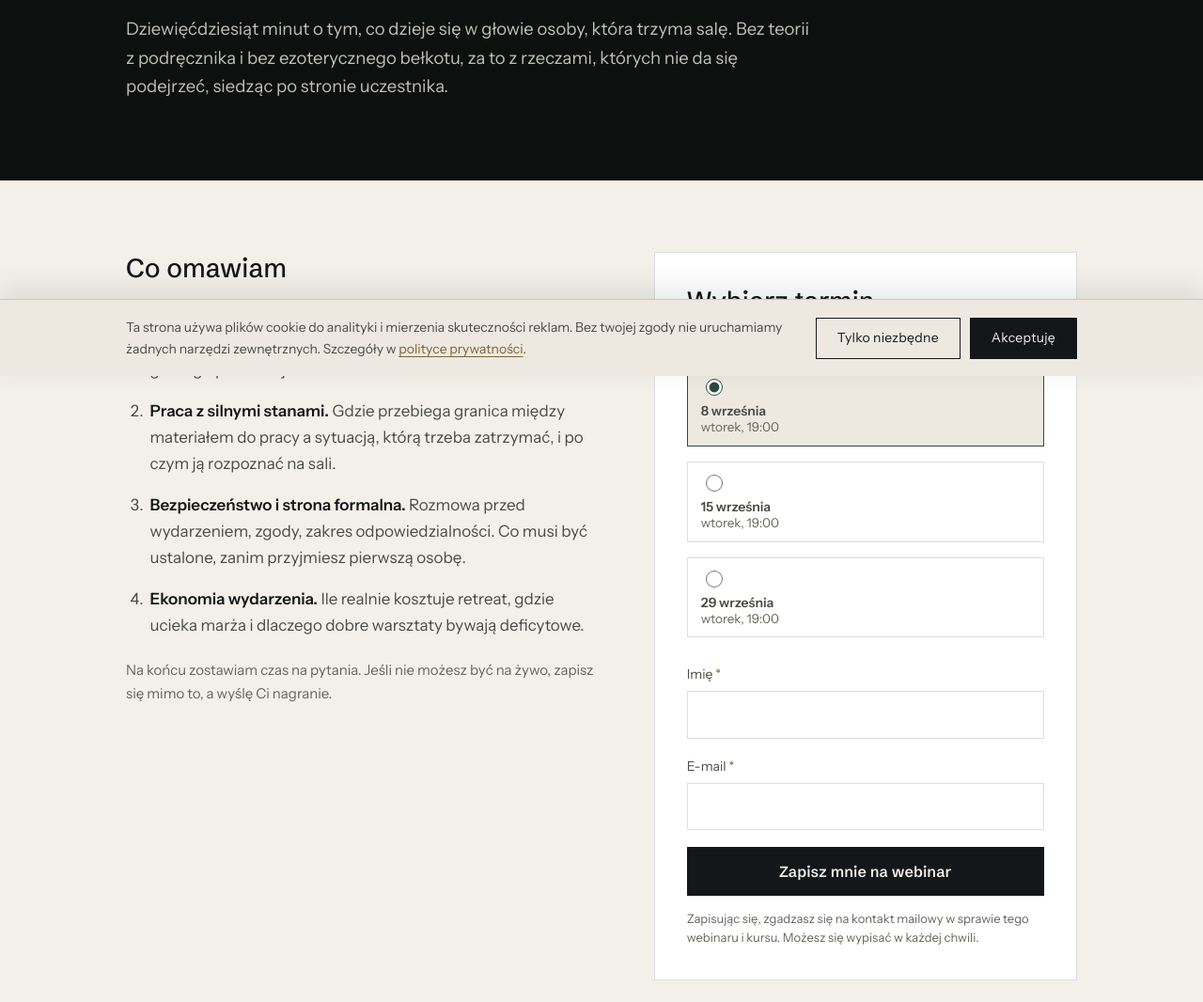
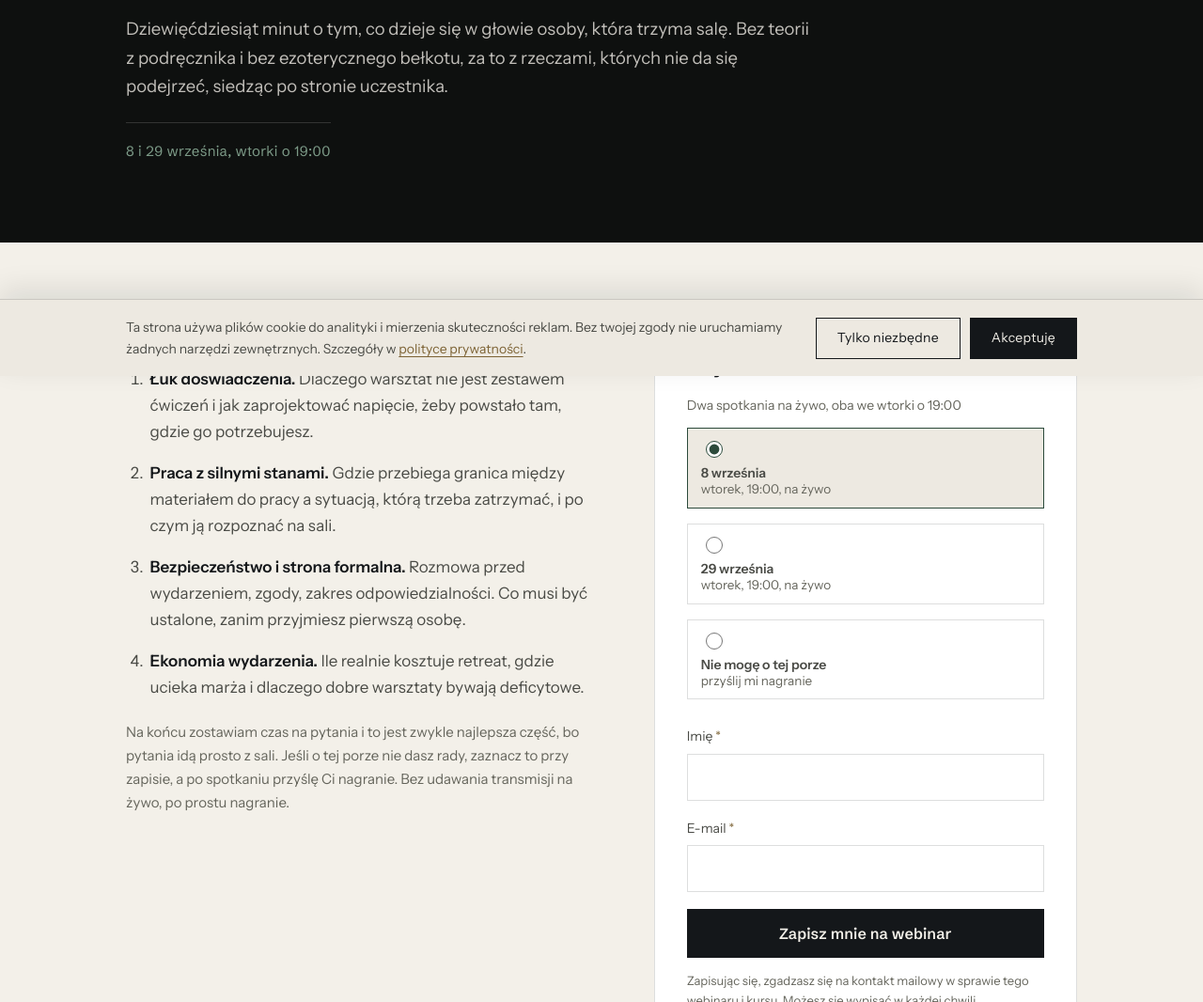
Before and after one commit to piotrmatejuk-noetica/piotr-matejuk-strona, a website: page webinar/index.html in a window 1280 px wide. Shown: the part 400-1466 px from the top of the page at 94% size. Drawn offline with Linux system fonts and the light colour scheme.

Commit message:
Webinar: dwa terminy na zywo + jawna opcja nagrania zamiast trzeciego spotkania

```diff
--- a/api/webinar-signup.js
+++ b/api/webinar-signup.js
@@ -2,10 +2,12 @@
 // Dopisuje subskrybenta do grupy MailerLite odpowiadającej wybranemu terminowi
 // oraz do wspólnej grupy "zainteresowani prowadzeniem" (segment pod całą kampanię).
 
+// Dwa terminy na żywo plus opcja dla osób, które chcą wyłącznie nagranie.
+// Nagranie jest podawane WPROST jako nagranie — żadnego udawania transmisji na żywo.
 const TERMINY = {
   '2026-09-08': { grupa: '196613402990217090', opis: 'wtorek 8 września, 19:00' },
-  '2026-09-15': { grupa: '196613403133872089', opis: 'wtorek 15 września, 19:00' },
   '2026-09-29': { grupa: '196613403278574790', opis: 'wtorek 29 września, 19:00' },
+  'nagranie':   { grupa: '196613403133872089', opis: 'nagranie webinaru' },
 };
 const GRUPA_ZAINTERESOWANI = '196613403430618530';
 
--- a/webinar/index.html
+++ b/webinar/index.html
@@ -4,14 +4,14 @@
 <meta charset="utf-8">
 <meta name="viewport" content="width=device-width, initial-scale=1">
 <title>Webinar: jak zaprojektować głęboki warsztat | Piotr Matejuk</title>
-<meta name="description" content="Bezpłatny webinar na żywo o projektowaniu warsztatów i retreatów: łuk doświadczenia, praca z silnymi stanami, bezpieczeństwo i ekonomia wydarzenia. Trzy terminy, wtorki o 19:00.">
+<meta name="description" content="Bezpłatny webinar na żywo o projektowaniu warsztatów i retreatów: łuk doświadczenia, praca z silnymi stanami, bezpieczeństwo i ekonomia wydarzenia. Dwa terminy we wtorki o 19:00, dla nieobecnych nagranie.">
 <link rel="canonical" href="https://piotrmatejuk.com/webinar">
 <link rel="icon" href="/favicon.ico" sizes="any">
 <link rel="icon" href="/icon.svg" type="image/svg+xml">
 <link rel="apple-touch-icon" href="/apple-touch-icon.png">
 <meta name="theme-color" content="#2C4A3B">
 <meta property="og:title" content="Webinar: jak zaprojektować głęboki warsztat">
-<meta property="og:description" content="Trzy terminy na żywo, wtorki o 19:00. Łuk doświadczenia, silne stany, bezpieczeństwo i ekonomia wydarzenia.">
+<meta property="og:description" content="Dwa terminy na żywo we wtorki o 19:00, dla nieobecnych nagranie. Łuk doświadczenia, silne stany, bezpieczeństwo i ekonomia wydarzenia.">
 <meta property="og:type" content="website">
 <link rel="preconnect" href="https://fonts.googleapis.com">
 <link rel="preconnect" href="https://fonts.gstatic.com" crossorigin>
@@ -27,6 +27,7 @@
       <p class="wb-eyebrow">Bezpłatny webinar na żywo</p>
       <h1>Jak zaprojektować głęboki warsztat, który jest bezpieczny, spójny i&nbsp;rentowny</h1>
       <p class="wb-lede">Dziewięćdziesiąt minut o tym, co dzieje się w głowie osoby, która trzyma salę. Bez teorii z podręcznika i bez ezoterycznego bełkotu, za to z rzeczami, których nie da się podejrzeć, siedząc po stronie uczestnika.</p>
+      <p class="wb-dates-inline">8 i 29 września, wtorki o 19:00</p>
     </div>
   </section>
 
@@ -41,7 +42,7 @@
           <li><b>Bezpieczeństwo i strona formalna.</b> Rozmowa przed wydarzeniem, zgody, zakres odpowiedzialności. Co musi być ustalone, zanim przyjmiesz pierwszą osobę.</li>
           <li><b>Ekonomia wydarzenia.</b> Ile realnie kosztuje retreat, gdzie ucieka marża i dlaczego dobre warsztaty bywają deficytowe.</li>
         </ol>
-        <p class="wb-note">Na końcu zostawiam czas na pytania. Jeśli nie możesz być na żywo, zapisz się mimo to, a wyślę Ci nagranie.</p>
+        <p class="wb-note">Na końcu zostawiam czas na pytania i to jest zwykle najlepsza część, bo pytania idą prosto z sali. Jeśli o tej porze nie dasz rady, zaznacz to przy zapisie, a po spotkaniu przyślę Ci nagranie. Bez udawania transmisji na żywo, po prostu nagranie.</p>
       </div>
 
       <div class="wb-col">
@@ -49,13 +50,13 @@
           <h2>Wybierz termin</h2>
           <form id="wbForm" novalidate>
             <fieldset class="wb-dates">
-              <legend>Trzy terminy, wszystkie we wtorki o 19:00</legend>
+              <legend>Dwa spotkania na żywo, oba we wtorki o 19:00</legend>
               <label class="wb-date"><input type="radio" name="termin" value="2026-09-08" checked>
-                <span><b>8 września</b><small>wtorek, 19:00</small></span></label>
-              <label class="wb-date"><input type="radio" name="termin" value="2026-09-15">
-                <span><b>15 września</b><small>wtorek, 19:00</small></span></label>
+                <span><b>8 września</b><small>wtorek, 19:00, na żywo</small></span></label>
               <label class="wb-date"><input type="radio" name="termin" value="2026-09-29">
-                <span><b>29 września</b><small>wtorek, 19:00</small></span></label>
+                <span><b>29 września</b><small>wtorek, 19:00, na żywo</small></span></label>
+              <label class="wb-date wb-date--rec"><input type="radio" name="termin" value="nagranie">
+                <span><b>Nie mogę o tej porze</b><small>przyślij mi nagranie</small></span></label>
             </fieldset>
 
             <label for="wb_imie">Imię <span class="wb-req">*</span></label>
--- a/webinar/webinar.css
+++ b/webinar/webinar.css
@@ -20,6 +20,10 @@ body{margin:0;background:var(--bg);color:var(--ink);font-family:var(--sans);
   font-size:clamp(2rem,4.4vw,3.4rem);line-height:1.16;max-width:20ch;text-wrap:balance}
 .wb-lede{margin:0;max-width:60ch;color:rgba(243,240,233,.78);font-size:clamp(16px,1.5vw,18.5px)}
 
+.wb-dates-inline{margin:22px 0 0;font-family:var(--display);font-size:15px;letter-spacing:.02em;
+  color:var(--sage);border-top:1px solid rgba(243,240,233,.16);padding-top:18px;display:inline-block}
+.wb-date--rec{border-style:dashed}
+.wb-date--rec b{font-weight:500}
 .wb-body{padding:clamp(44px,6vw,76px) 0}
 .wb-grid{display:grid;grid-template-columns:minmax(0,1.05fr) minmax(0,.95fr);gap:clamp(32px,5vw,64px);align-items:start}
 .wb-col h2{margin:0 0 20px;font-family:var(--display);font-weight:500;
```
